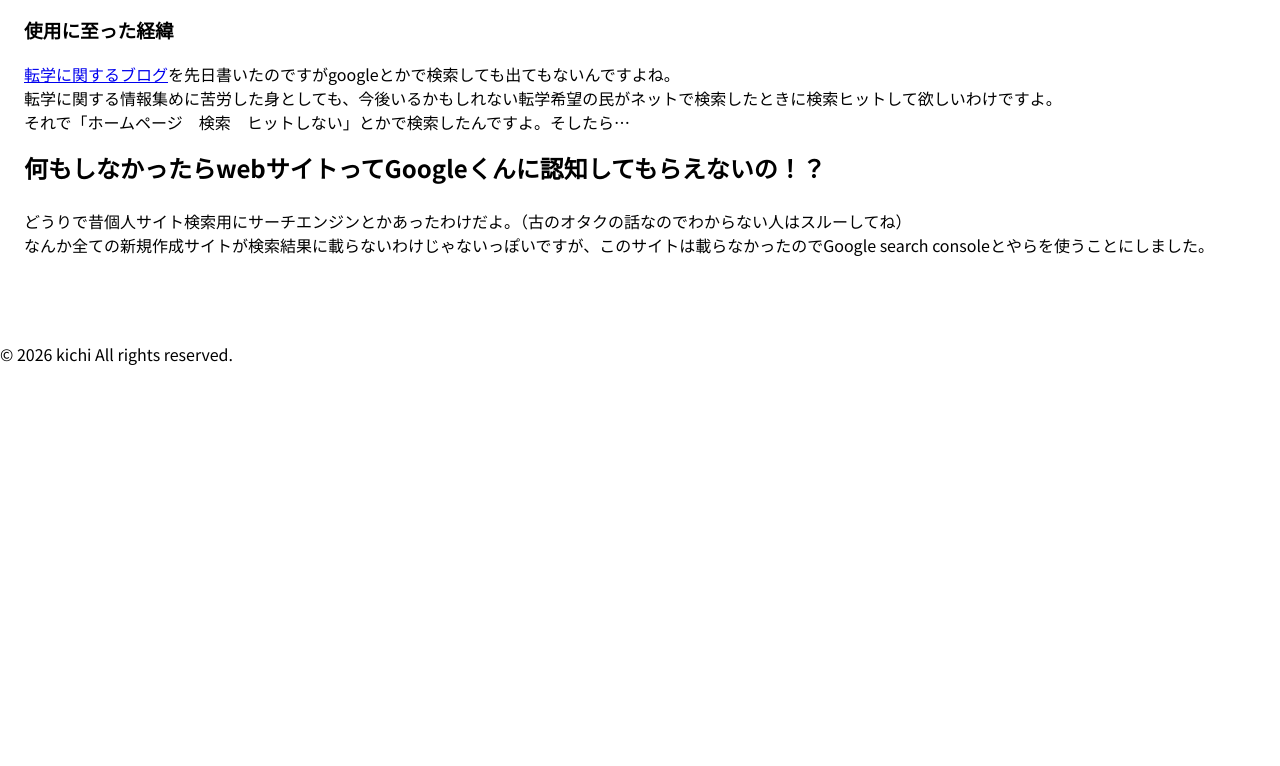
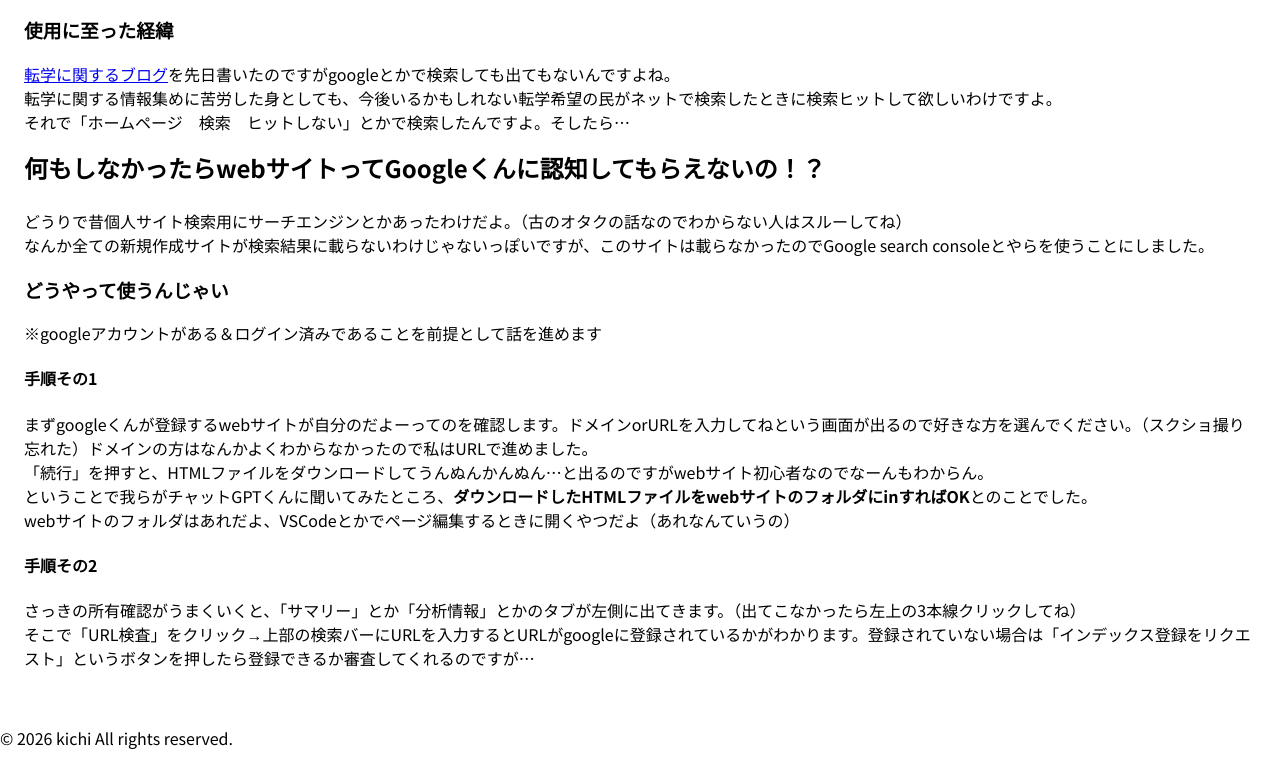
Before and after one commit to y01waiwai01y-web/YasumugaKichi, a plain HTML site: page blog/2026-04-11.html in a window 1280 px wide. Shown: the part 418-1184 px from the top of the page. Before the commit the page ends 800 px from the top, so only its background shows below. Drawn offline with Linux system fonts and the light colour scheme.

Commit message:
Googleくんのブログ2

```diff
--- a/blog/2026-04-11.html
+++ b/blog/2026-04-11.html
@@ -41,6 +41,18 @@
 <div class=bold>何もしなかったらwebサイトってGoogleくんに認知してもらえないの！？</div>
 <br>どうりで昔個人サイト検索用にサーチエンジンとかあったわけだよ。（古のオタクの話なのでわからない人はスルーしてね）
 <br>なんか全ての新規作成サイトが検索結果に載らないわけじゃないっぽいですが、このサイトは載らなかったのでGoogle search consoleとやらを使うことにしました。
+</p>
+
+<h3>どうやって使うんじゃい</h3>
+<p>※googleアカウントがある＆ログイン済みであることを前提として話を進めます
+  <h4>手順その1</h4>
+  まずgoogleくんが登録するwebサイトが自分のだよーってのを確認します。ドメインorURLを入力してねという画面が出るので好きな方を選んでください。（スクショ撮り忘れた）ドメインの方はなんかよくわからなかったので私はURLで進めました。
+  <br>「続行」を押すと、HTMLファイルをダウンロードしてうんぬんかんぬん…と出るのですがwebサイト初心者なのでなーんもわからん。
+  <br>ということで我らがチャットGPTくんに聞いてみたところ、<strong>ダウンロードしたHTMLファイルをwebサイトのフォルダにinすればOK</strong>とのことでした。
+  <br>webサイトのフォルダはあれだよ、VSCodeとかでページ編集するときに開くやつだよ（あれなんていうの）
+<h4>手順その2</h4>
+さっきの所有確認がうまくいくと、「サマリー」とか「分析情報」とかのタブが左側に出てきます。（出てこなかったら左上の3本線クリックしてね）
+<br>そこで「URL検査」をクリック→上部の検索バーにURLを入力するとURLがgoogleに登録されているかがわかります。登録されていない場合は「インデックス登録をリクエスト」というボタンを押したら登録できるか審査してくれるのですが…
 
 </p>
   </main>
```
